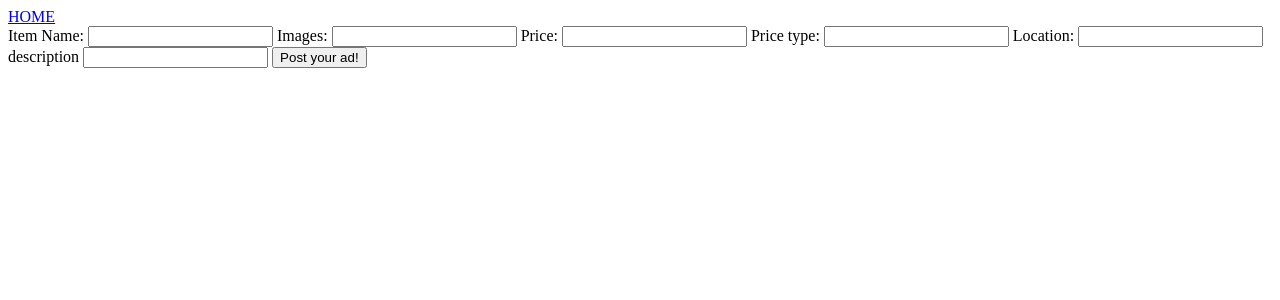
After one commit to KasiaMisirli/second-hand-furniture-online-shop, a Sinatra app: page /items/new in a window 1280 px wide. The commit adds this page. Shown: the top 300 px of the page. Run offline with Sinatra, Linux system fonts and the light colour scheme.

Commit message:
adding files

```diff
--- a/main.rb
+++ b/main.rb
@@ -12,3 +12,17 @@ get '/' do
   @items = Item.all
   erb :index
 end
+
+get '/items/new' do
+  erb :new
+end
+
+post '/items' do
+  item = Item.new
+  @item.name = params[:name]
+  @item.description = params[:description]
+  @item.price = params[:price]
+  @item.pricetype = params[:pricetype]
+  @item.location = params[:location]
+  redirect to ('/')
+end
--- /dev/null
+++ b/views/new.erb
@@ -0,0 +1,17 @@
+<form action="/items" method="post">
+<label for="">Item Name:</label>
+<input name="name" type="text">
+
+<label for="">Images:</label>
+<input name="image" type="text">
+
+<label for="price">Price:</label>
+<input name="price"type="number">
+<label for="">Price type:</label>
+<input name="pricetype"type="text">
+<label for="">Location:</label>
+<input name="location"type="text">
+<label for="">description</label>
+<input name="description" type="text">
+<button >Post your ad!</button>
+</form>
```
Also changed, not shown: views/index.erb (+5 -2 lines), 1 other file.
